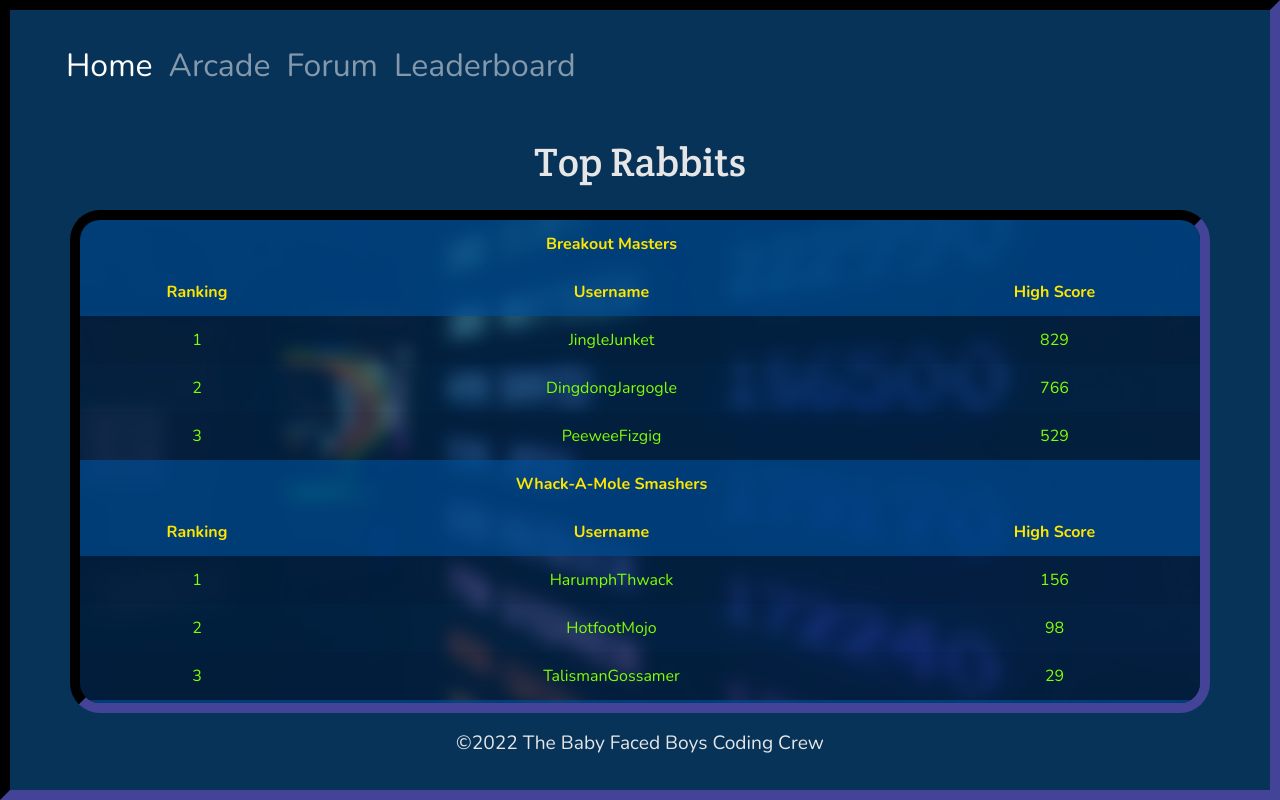
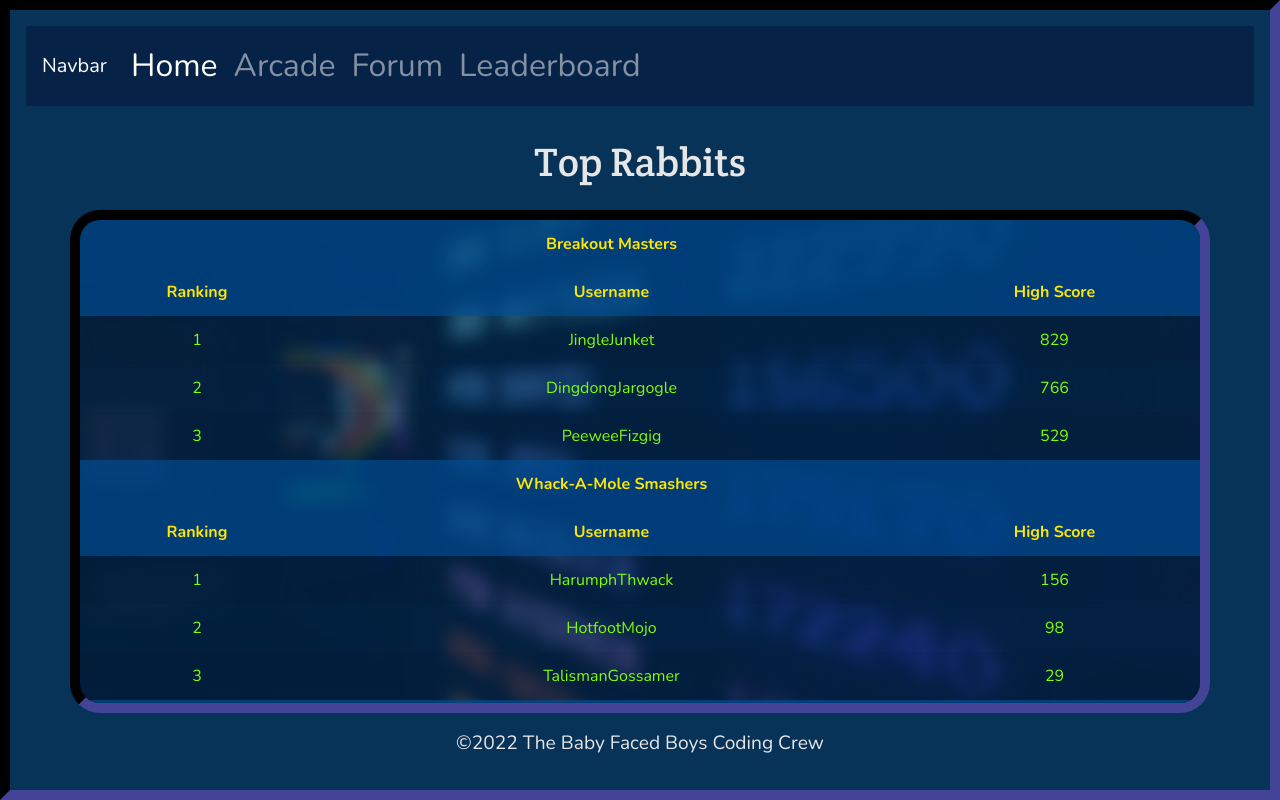
Before and after one commit to bethel-school-of-technology/team-baby-face-boys-frontend, a React (Create React App) app: page /leaderboard in a window 1280 px wide. Built offline with nearby package versions, Linux system fonts and the light colour scheme.

Commit message:
Navbar Has been fixed

```diff
--- a/src/App.css
+++ b/src/App.css
@@ -1,6 +1,6 @@
 /* ------------------Font and text settings------------------ */
 
-.navbar {
+nav {
     font-size: 2.0rem;
 }
 
@@ -134,9 +134,7 @@ th {
 
 }
 
-.game_name {
 
-}
 
 /* ---------------Login Page settings------------------ */
 
--- a/src/components/navbar.js
+++ b/src/components/navbar.js
@@ -2,17 +2,15 @@ import React from 'react';
 import { Link } from 'react-router-dom';
 
 const Navbar = () => {
-    return (
-        <nav class="navbar navbar-expand-lg navbar-dark bg-primary  ">
-        <a class="navbar-brand" href="/"></a>
-        <button class="navbar-toggler" type="button" data-toggle="collapse" data-target="#navbarSupportedContent" aria-controls="navbarSupportedContent" aria-expanded="false" aria-label="Toggle navigation">
+    return (<nav class="navbar navbar-expand-lg navbar-dark bg-dark">
+    <a class="navbar-brand" href="#">Navbar</a>
+    <button class="navbar-toggler" type="button" data-toggle="collapse" data-target="#navbarColor02" aria-controls="navbarColor02" aria-expanded="false" aria-label="Toggle navigation">
       <span class="navbar-toggler-icon"></span>
     </button>
 
-        <div class="collapsenavbar-collapse" id="navbarSupportedContent">
-          <ul class="navbar-nav mr-auto text-warning ">
-            <li class="nav-item active">
-              <a class="nav-link" href="/profile">Home <span class="sr-only">(current)</span></a>
+    <div class="collapse navbar-collapse" id="navbarColor02">
+      <ul class="navbar-nav mr-auto">
+        <li class="nav-item active"><a class="nav-link" href="/profile">Home <span class="sr-only">(current)</span></a>
             </li>
             <li class="nav-item">
               <a class="nav-link" href="/allgames">Arcade</a>
```
Lines whose indentation alone changed are shown as unchanged.
